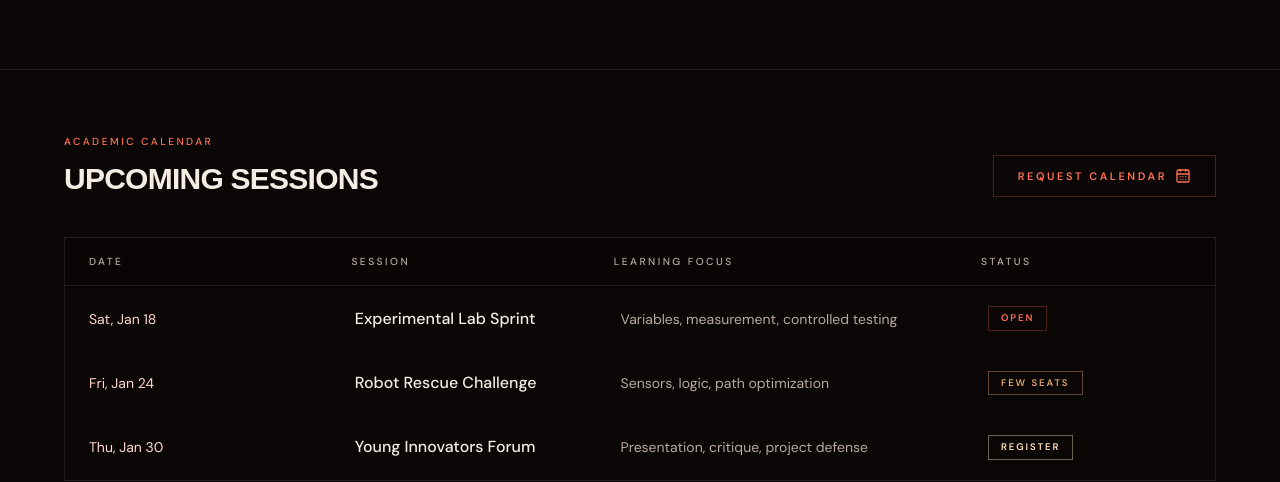
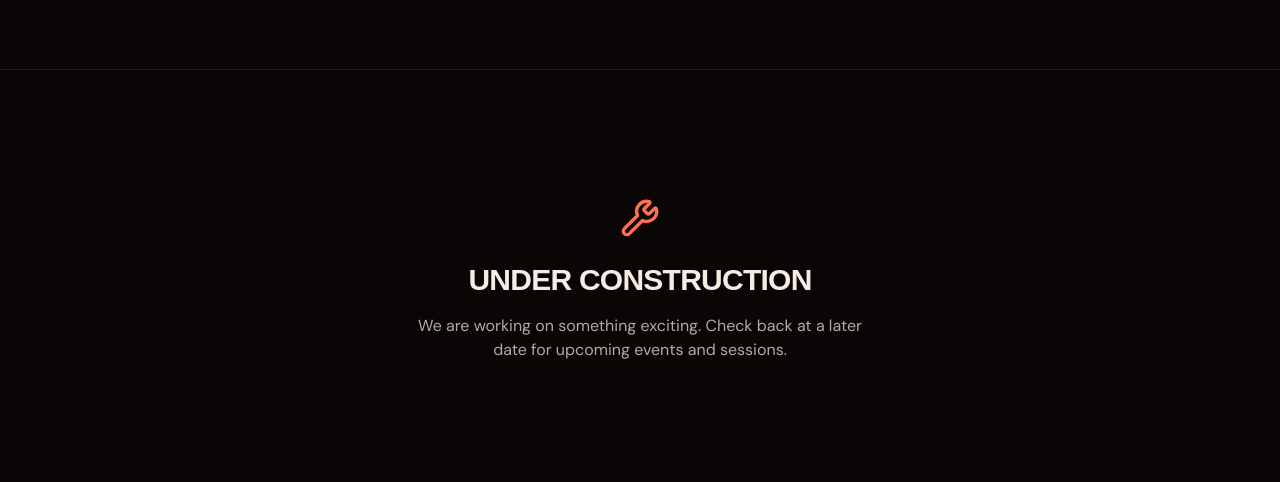
Before and after one commit to mscmanaratscienceclub-ctrl/manaratscienceclub, a Next.js app: page /events in a window 1280 px wide. Shown: the part 326-808 px from the top of the page. Built offline with nearby package versions, Linux system fonts and the light colour scheme; no server answers; a web font is replaced by a local one.

Commit message:
origin issue

```diff
--- a/src/app/(routes)/(site)/events/page.tsx
+++ b/src/app/(routes)/(site)/events/page.tsx
@@ -1,33 +1,9 @@
-import { CalendarDays } from "lucide-react";
+import { Wrench } from "lucide-react";
 
 export const metadata = {
   title: "Events Calendar | Manarat Science Club",
   description: "Upcoming academic sessions, labs, and science events.",
 };
-
-const sessions = [
-  {
-    date: "Sat, Jan 18",
-    session: "Experimental Lab Sprint",
-    focus: "Variables, measurement, controlled testing",
-    status: "Open",
-    statusClass: "border-ion-line text-ion",
-  },
-  {
-    date: "Fri, Jan 24",
-    session: "Robot Rescue Challenge",
-    focus: "Sensors, logic, path optimization",
-    status: "Few seats",
-    statusClass: "border-space-amber/40 text-space-amber",
-  },
-  {
-    date: "Thu, Jan 30",
-    session: "Young Innovators Forum",
-    focus: "Presentation, critique, project defense",
-    status: "Register",
-    statusClass: "border-space-amber-bright/40 text-space-amber-bright",
-  },
-];
 
 export default function EventsPage() {
   return (
@@ -46,47 +22,14 @@ export default function EventsPage() {
         </div>
       </section>
 
-      <section className="mx-auto w-full max-w-[1440px] px-5 py-16 sm:px-8 lg:px-16">
-        <div className="mb-10 flex flex-col justify-between gap-6 lg:flex-row lg:items-end">
-          <div>
-            <p className="font-mono text-[0.64rem] font-medium uppercase tracking-[0.24em] text-ion">
-              Academic calendar
-            </p>
-            <h2 className="mt-3 font-voyage text-2xl font-bold uppercase tracking-tight text-space-ivory lg:text-3xl">
-              Upcoming sessions
-            </h2>
-          </div>
-          <button type="button" className="msc-btn-ghost w-fit">
-            Request calendar <CalendarDays className="size-4" />
-          </button>
-        </div>
-
-        <div className="border border-space-line-soft">
-          <div className="hidden grid-cols-[1fr_1fr_1.4fr_0.8fr] border-b border-space-line-soft bg-space-deep/60 px-6 py-4 font-mono text-[0.64rem] font-medium uppercase tracking-[0.24em] text-space-muted md:grid">
-            <span>Date</span>
-            <span>Session</span>
-            <span>Learning focus</span>
-            <span>Status</span>
-          </div>
-
-          <div className="flex flex-col gap-3 p-4 md:gap-0 md:divide-y md:divide-space-line-soft md:p-0">
-            {sessions.map((row) => (
-              <div
-                key={row.session}
-                className="grid items-center gap-3 border border-space-line-soft bg-space-deep/40 px-5 py-5 transition-colors hover:border-ion-line md:grid-cols-[1fr_1fr_1.4fr_0.8fr] md:border-none md:bg-transparent md:px-6 md:py-5 md:hover:bg-ion/5"
-              >
-                <span className="font-mono text-sm text-ion-bright">{row.date}</span>
-                <span className="font-medium text-space-ivory">{row.session}</span>
-                <span className="text-sm text-space-muted">{row.focus}</span>
-                <span
-                  className={`w-fit border px-3 py-1 font-mono text-[0.6rem] font-semibold uppercase tracking-[0.2em] ${row.statusClass}`}
-                >
-                  {row.status}
-                </span>
-              </div>
-            ))}
-          </div>
-        </div>
+      <section className="mx-auto w-full max-w-[1440px] flex flex-col items-center justify-center px-5 py-32 sm:px-8 lg:px-16">
+        <Wrench className="mb-6 size-10 text-ion" />
+        <h2 className="font-voyage text-2xl font-bold uppercase tracking-tight text-space-ivory lg:text-3xl">
+          Under Construction
+        </h2>
+        <p className="mt-4 max-w-md text-center text-space-muted">
+          We are working on something exciting. Check back at a later date for upcoming events and sessions.
+        </p>
       </section>
     </div>
   );
--- a/src/lib/auth/server.ts
+++ b/src/lib/auth/server.ts
@@ -6,9 +6,19 @@ import { isValidUsername, USERNAME_MAX_LENGTH, USERNAME_MIN_LENGTH } from "./use
 import { PASSWORD_MAX_LENGTH, PASSWORD_MIN_LENGTH } from "./password";
 import { sendResetPasswordEmail, sendVerificationEmail } from "@/lib/email/resend";
 
-const baseUrl = process.env.NEXT_PUBLIC_BASE_URL || "http://localhost:3000";
+const envBase =
+  process.env.BETTER_AUTH_URL || process.env.NEXT_PUBLIC_BASE_URL || "http://localhost:3000";
+const origin = new URL(envBase);
+const apex = `${origin.protocol}//${origin.hostname}`;
+const www = `${origin.protocol}//www.${origin.hostname}`;
+const dev = "http://localhost:3000";
+
+const trustedOrigins = [envBase, apex, www, dev].filter(
+  (v, i, a) => a.indexOf(v) === i,
+);
 
 export const auth = betterAuth({
+  baseURL: envBase,
   database: drizzleAdapter(db, {
     provider: "pg",
   }),
@@ -20,8 +30,9 @@ export const auth = betterAuth({
   rateLimit: {
     enabled: true,
   },
-  // Lock CORS to our own origin for the state-changing POST endpoints.
-  trustedOrigins: [baseUrl],
+  // Lock CORS to our own origins for the state-changing POST endpoints.
+  // Includes apex, www, and localhost (dev) variants; duplicates are deduped.
+  trustedOrigins,
   session: {
     // Sessions live a week; endpoints considered sensitive (change password,
     // change email) require a "fresh" sign-in if the session is older than a day.
@@ -71,7 +82,7 @@ export const auth = betterAuth({
       // Ensure the verification redirect lands on /verify-email?verified=true after verifying the token
       const verificationUrl = url.includes("callbackURL=")
         ? url
-        : `${url}&callbackURL=${encodeURIComponent(`${baseUrl}/verify-email?verified=true`)}`;
+        : `${url}&callbackURL=${encodeURIComponent(`${envBase}/verify-email?verified=true`)}`;
 
       try {
         await sendVerificationEmail({
--- a/src/lib/data/index.ts
+++ b/src/lib/data/index.ts
@@ -444,14 +444,9 @@ export interface ShowcaseImage {
 
 /** Past STEM Fest event photos. */
 export const competitionShowcase: ShowcaseImage[] = [
-  { src: "https://ipmdyrxfptdsulfhxjkb.supabase.co/storage/v1/object/public/avatars/stemfest/IMG_2703.JPG", alt: "MSC STEM Fest 2025 — photo 3" },
-  { src: "https://ipmdyrxfptdsulfhxjkb.supabase.co/storage/v1/object/public/avatars/stemfest/IMG_2704.JPG", alt: "MSC STEM Fest 2025 — photo 4" },
-  { src: "https://ipmdyrxfptdsulfhxjkb.supabase.co/storage/v1/object/public/avatars/stemfest/IMG_2705.JPG", alt: "MSC STEM Fest 2025 — photo 5" },
-  { src: "https://ipmdyrxfptdsulfhxjkb.supabase.co/storage/v1/object/public/avatars/stemfest/IMG_2706.JPG", alt: "MSC STEM Fest 2025 — photo 6" },
-  { src: "https://ipmdyrxfptdsulfhxjkb.supabase.co/storage/v1/object/public/avatars/stemfest/IMG_2707.JPG", alt: "MSC STEM Fest 2025 — photo 7" },
-  { src: "https://ipmdyrxfptdsulfhxjkb.supabase.co/storage/v1/object/public/avatars/stemfest/IMG_2708.JPG", alt: "MSC STEM Fest 2025 — photo 8" },
-  { src: "https://ipmdyrxfptdsulfhxjkb.supabase.co/storage/v1/object/public/avatars/stemfest/IMG_2709.JPG", alt: "MSC STEM Fest 2025 — photo 9" },
-  { src: "https://ipmdyrxfptdsulfhxjkb.supabase.co/storage/v1/object/public/avatars/stemfest/IMG_2710.JPG", alt: "MSC STEM Fest 2025 — photo 10" },
-  { src: "https://ipmdyrxfptdsulfhxjkb.supabase.co/storage/v1/object/public/avatars/stemfest/IMG_2711.JPG", alt: "MSC STEM Fest 2025 — photo 11" },
-  { src: "https://ipmdyrxfptdsulfhxjkb.supabase.co/storage/v1/object/public/avatars/stemfest/IMG_2712.JPG", alt: "MSC STEM Fest 2025 — photo 12" },
+  { src: "https://ipmdyrxfptdsulfhxjkb.supabase.co/storage/v1/object/public/avatars/stemfest/image1.png", alt: "MSC STEM Fest 2025 — photo 3" },
+  { src: "https://ipmdyrxfptdsulfhxjkb.supabase.co/storage/v1/object/public/avatars/stemfest/image2.png", alt: "MSC STEM Fest 2025 — photo 4" },
+  { src: "https://ipmdyrxfptdsulfhxjkb.supabase.co/storage/v1/object/public/avatars/stemfest/image3.png", alt: "MSC STEM Fest 2025 — photo 5" },
+  { src: "https://ipmdyrxfptdsulfhxjkb.supabase.co/storage/v1/object/public/avatars/stemfest/image4.png", alt: "MSC STEM Fest 2025 — photo 6" },
+
 ];
```
